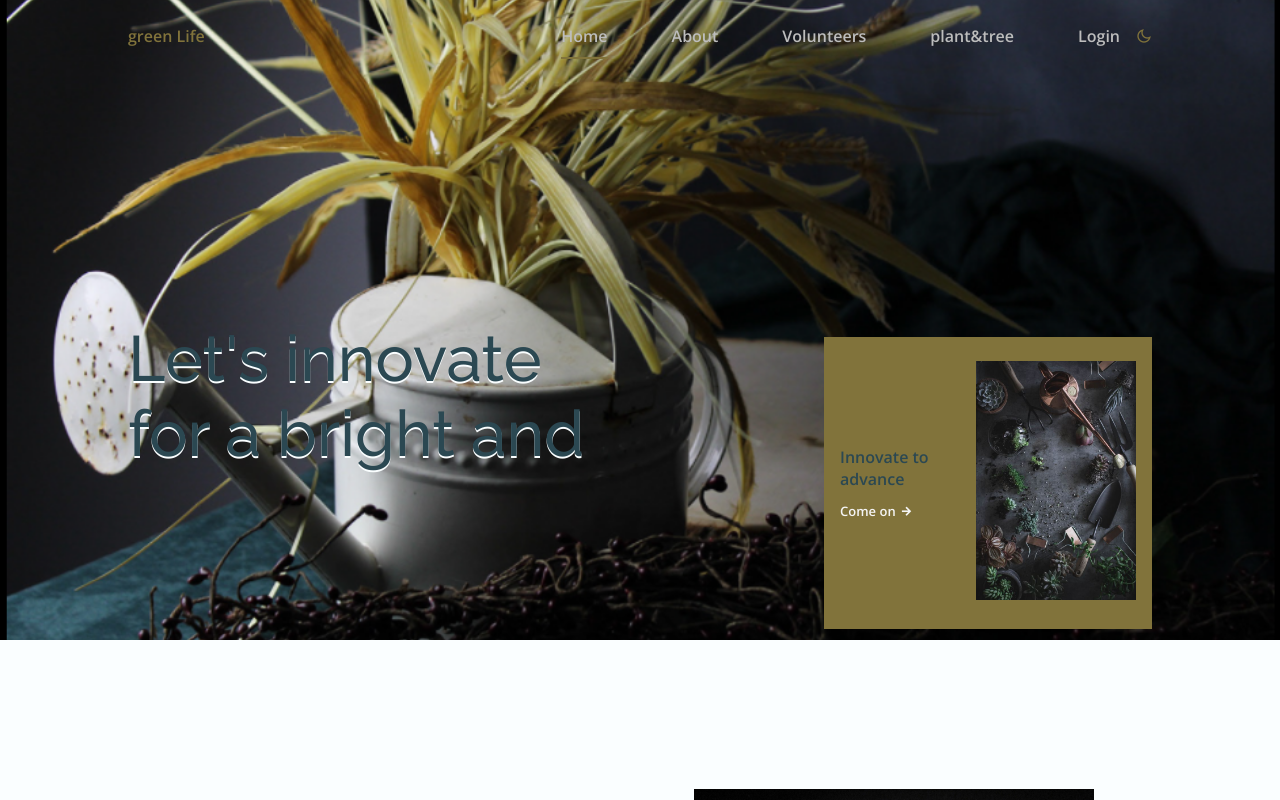
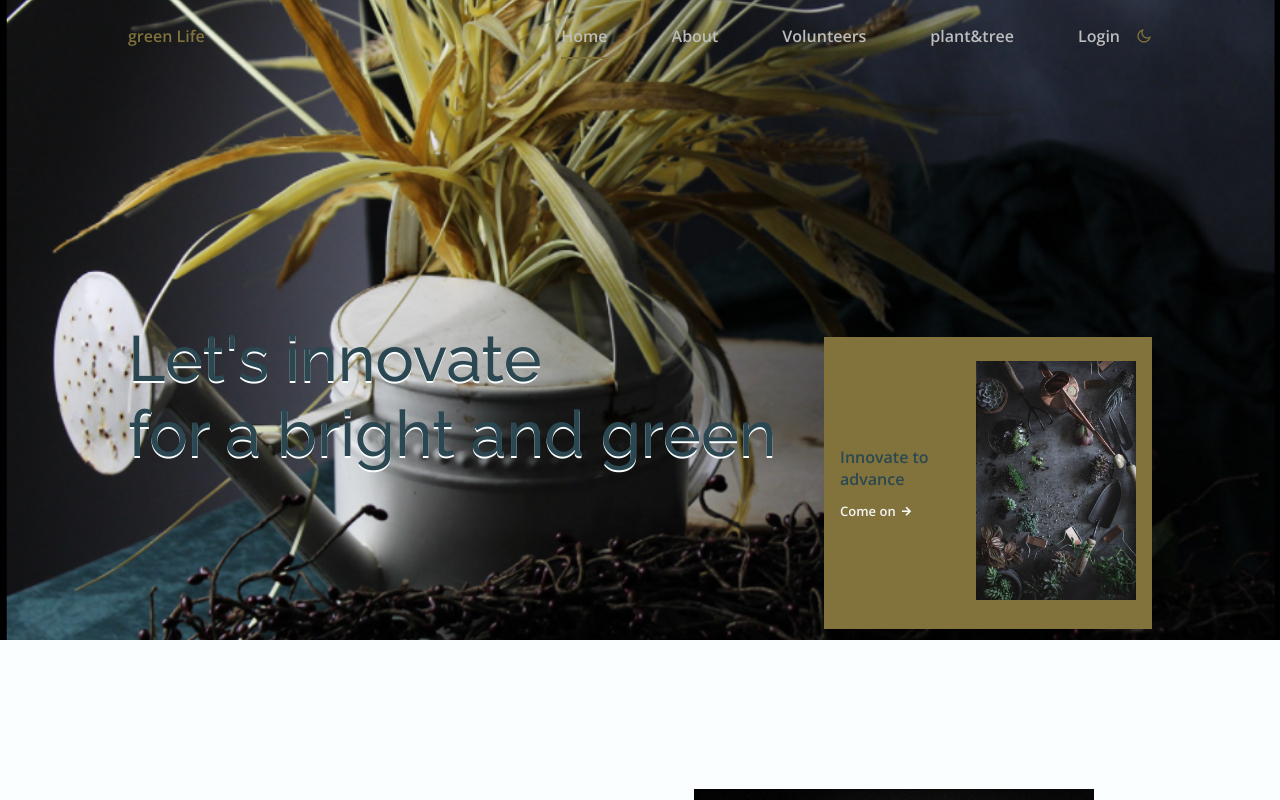
Before and after one commit to GREENLIFES1/GREENLIFE, a plain HTML site: page Green Life/index.html in a window 1280 px wide. Shown: the top 800 px of the page. Drawn offline with nearby package versions, Linux system fonts and the light colour scheme.

Commit message:
Update index.html

```diff
--- a/Green Life/index.html
+++ b/Green Life/index.html
@@ -108,7 +108,7 @@
                 <div class="home__container container grid">
                     <div class="home__data">
                         <span class="home__data-subtitle"></span>
-                        <h1 class="home__data-title">Let's innovate<br>for a bright and<b>
+                        <h1 class="home__data-title">Let's innovate<br>for a bright and green<b>
                            </h1>
 
 
```
